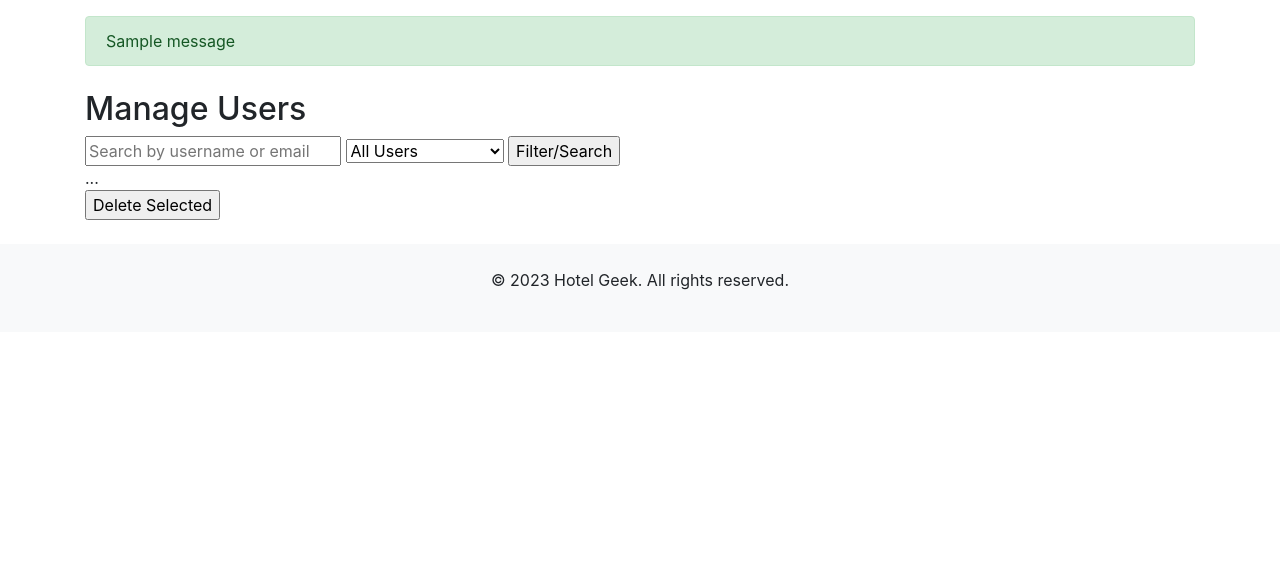
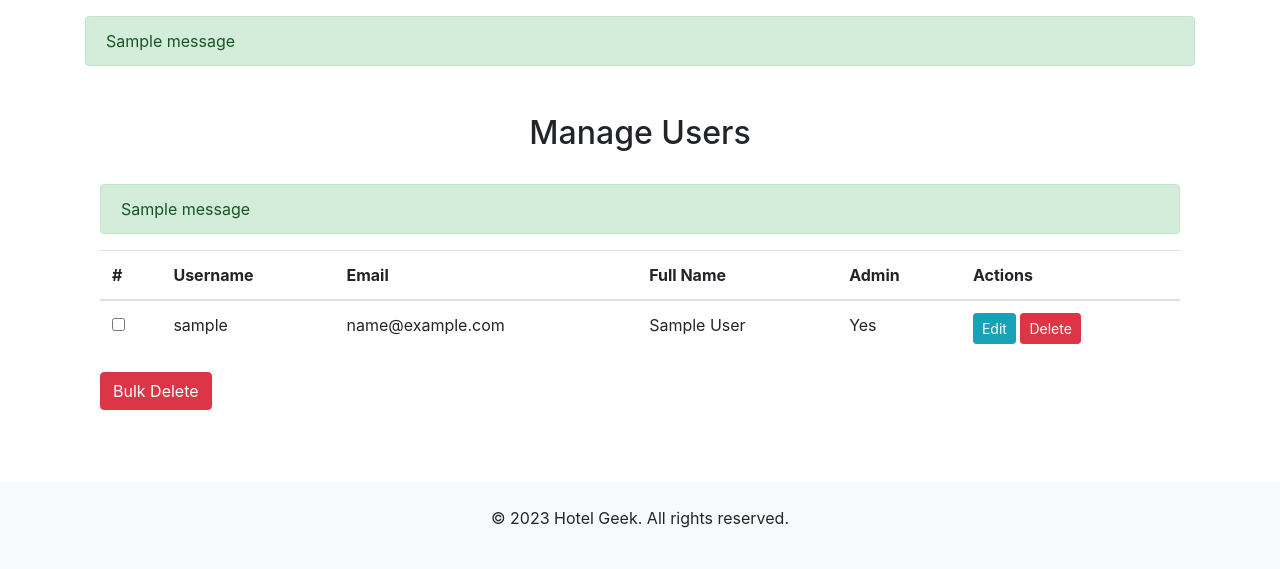
Before and after one commit to geek2geeks/Hotel-Booking-System, a Flask app: page /admin/manage-users in a window 1280 px wide. Shown: the part 56-625 px from the top of the page. Run offline with Flask 2, Linux system fonts and the light colour scheme; a user stored in the database is signed in; tables that the repository leaves empty hold one stand-in row (values such as "Sample post"); one stand-in notice (Sample message) is shown; parts of the project's set-up code (start-up, migrations or seed data) failed here and were passed over; some libraries are stand-ins or nearby versions.

Commit message:
"Refactor Flask routes, add url_for in templates, and enhance documentation on Flask topics."

```diff
--- a/app/routes/admin.py
+++ b/app/routes/admin.py
@@ -74,7 +74,7 @@ def admin_dashboard():
 @admin_required
 def list_rooms_for_admin():
     rooms = Room.query.all()
-    return render_template('admin/all_rooms.html', rooms=rooms)
+    return render_template('admin/manage_rooms.html', rooms=rooms)
 
 # Route to manage all users.
 @admin.route('/manage-users')
@@ -93,7 +93,7 @@ def view_room(room_id):
     if not room:
         flash('Room not found.', 'danger')
         return redirect(url_for('admin.admin_dashboard'))
-    return render_template('admin/view_room.html', room=room)
+    return render_template('admin/manage_rooms.html', room=room)
 
 # Route to view and edit details of a specific user.
 @admin.route('/user/<int:user_id>', methods=['GET', 'POST'])
@@ -110,7 +110,7 @@ def user_detail(user_id):
         db.session.commit()
         flash('User details updated!', 'success')
         return redirect(url_for('admin.user_detail', user_id=user_id))
-    return render_template('admin/user_detail.html', user=user)
+    return render_template('admin/manage_users.html', user=user)
 
 # Route to delete a specific user.
 @admin.route('/delete-user/<int:user_id>', methods=['POST'])
@@ -133,6 +133,9 @@ def delete_user(user_id):
 @admin_required
 def room_form(room_id):
     room = Room.query.get(room_id) if room_id else None
+
+    # Fetch all available amenities
+    all_amenities = Amenity.query.all()
 
     if request.method == 'POST':
         if not room:
@@ -164,4 +167,4 @@ def room_form(room_id):
         flash(f"Room {'edited' if room_id else 'added'} successfully!", 'success')
         return redirect(url_for('admin.admin_dashboard'))
 
-    return render_template('admin/room_form.html', room=room)
+    return render_template('admin/room_form.html', room=room, amenities=all_amenities)
--- a/app/templates/admin/manage_users.html
+++ b/app/templates/admin/manage_users.html
@@ -1,44 +1,51 @@
-<!-- app\templates\admin\manage_users.html -->
+<!-- app/templates/admin/manage_users.html -->
 
 {% extends "base.html" %}
 
 {% block content %}
-<h2>Manage Users</h2>
+<div class="container mt-5">
+    <h2 class="text-center">Manage Users</h2>
+    <br>
 
-<!-- Search and Filter Options -->
-<form method="get">
-    <input type="text" name="search" placeholder="Search by username or email">
-    <select name="filter">
-        <option value="">All Users</option>
-        <option value="admin">Admins Only</option>
-        <option value="active">Active Users Only</option>
-    </select>
-    <input type="submit" value="Filter/Search">
-</form>
+    <!-- Display flash messages -->
+    {% with messages = get_flashed_messages(with_categories=true) %}
+        {% if messages %}
+            {% for category, message in messages %}
+                <div class="alert alert-{{ category }}">{{ message }}</div>
+            {% endfor %}
+        {% endif %}
+    {% endwith %}
 
-<table>
-    ...
-</table>
-
-<!-- Bulk Actions -->
-<form method="post" action="{{ url_for('admin.bulk_delete') }}" onsubmit="return confirm('Are you sure you want to delete selected users?');">
-    <input type="submit" value="Delete Selected">
-</form>
-
-<script>
-    document.getElementById('selectAll').addEventListener('click', function(event) {
-        var checkboxes = document.querySelectorAll('input[name="user_ids"]');
-        for (var checkbox of checkboxes) {
-            checkbox.checked = event.target.checked;
-        }
-    });
-</script>
-
-{% if user %}
-<div class="container">
-    <h2>User Details for {{ user.username }}</h2>
-    ...
+    <!-- Table for listing all users -->
+    <form action="{{ url_for('admin.bulk_delete_users') }}" method="post">
+        <table class="table table-hover">
+            <thead>
+                <tr>
+                    <th scope="col">#</th>
+                    <th scope="col">Username</th>
+                    <th scope="col">Email</th>
+                    <th scope="col">Full Name</th>
+                    <th scope="col">Admin</th>
+                    <th scope="col">Actions</th>
+                </tr>
+            </thead>
+            <tbody>
+                {% for user in users %}
+                    <tr>
+                        <th scope="row"><input type="checkbox" name="user_ids" value="{{ user.id }}"></th>
+                        <td>{{ user.username }}</td>
+                        <td>{{ user.email }}</td>
+                        <td>{{ user.first_name }} {{ user.last_name }}</td>
+                        <td>{{ "Yes" if user.is_admin else "No" }}</td>
+                        <td>
+                            <a href="{{ url_for('admin.user_detail', user_id=user.id) }}" class="btn btn-info btn-sm">Edit</a>
+                            <button type="submit" formaction="{{ url_for('admin.delete_user', user_id=user.id) }}" class="btn btn-danger btn-sm">Delete</button>
+                        </td>
+                    </tr>
+                {% endfor %}
+            </tbody>
+        </table>
+        <button type="submit" class="btn btn-danger mb-5">Bulk Delete</button>
+    </form>
 </div>
-{% endif %}
-
 {% endblock %}
--- a/app/templates/base.html
+++ b/app/templates/base.html
@@ -14,14 +14,14 @@
 <body>
 
     <nav class="navbar navbar-expand-lg navbar-light bg-light">
-        <a class="navbar-brand" href="{{ url_for('customers.index') }}">Hotel Geek</a>
+        <a class="navbar-brand" href="{{ url_for('customers.index') }}" role="navigation">Hotel Geek</a>
         <button class="navbar-toggler" type="button" data-toggle="collapse" data-target="#navbarNav" aria-controls="navbarNav" aria-expanded="false" aria-label="Toggle navigation" role="button">
             <span class="navbar-toggler-icon" alt="Menu"></span>
         </button>
         <div class="collapse navbar-collapse" id="navbarNav">
             <ul class="navbar-nav ml-auto">
                 <li class="nav-item">
-                    <a class="nav-link" href="{{ url_for('customers.index') }}" role="link">Rooms</a>
+                    <a class="nav-link" href="{{ url_for('customers.index') }}" role="navigation">Rooms</a>
                 </li>
                 {% if current_user.is_authenticated %}
                     {% if current_user.is_admin %}
@@ -77,7 +77,6 @@
 
     <!-- Bootstrap, jQuery, and other library CDN links -->
     <script src="https://code.jquery.com/jquery-3.6.0.min.js"></script>
-    <script src="https://code.jquery.com/jquery-3.5.1.min.js"></script>
     <script src="https://code.jquery.com/ui/1.12.1/jquery-ui.js"></script>
     <script src="https://cdn.jsdelivr.net/npm/@popperjs/core@2.9.3/dist/umd/popper.min.js"></script>
     <script src="https://maxcdn.bootstrapcdn.com/bootstrap/4.5.2/js/bootstrap.min.js"></script>
--- a/app/templates/customers/index.html
+++ b/app/templates/customers/index.html
@@ -34,7 +34,7 @@
                 <h5 class="card-title">{{ room.name }}</h5>
                 <p class="card-text">{{ room.description }}</p>
                 <p class="card-text">${{ room.price }}</p>
-                <a href="/room/{{ room.id }}" class="btn btn-primary">View Room</a>
+                <a href="{{ url_for('room_detail', room_id=room.id) }}" class="btn btn-primary">View Room</a>
             </div>
         </div>
     </div>
```
Also changed, not shown: app/templates/admin/admin_dashboard.html (+48 -8 lines), app/templates/admin/manage_rooms.html (+4 -55 lines), app/templates/admin/room_form.html (+34 -61 lines).
